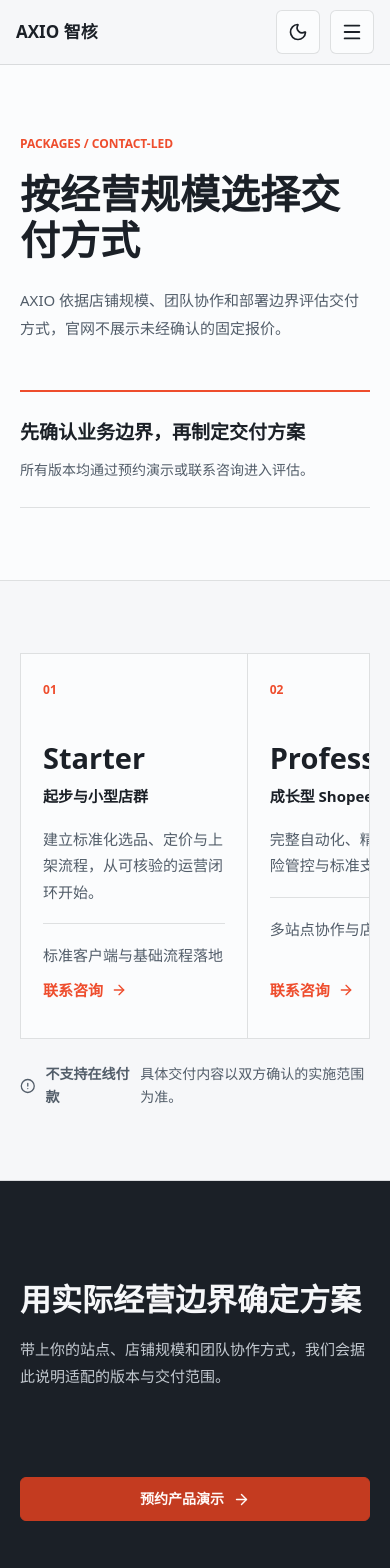
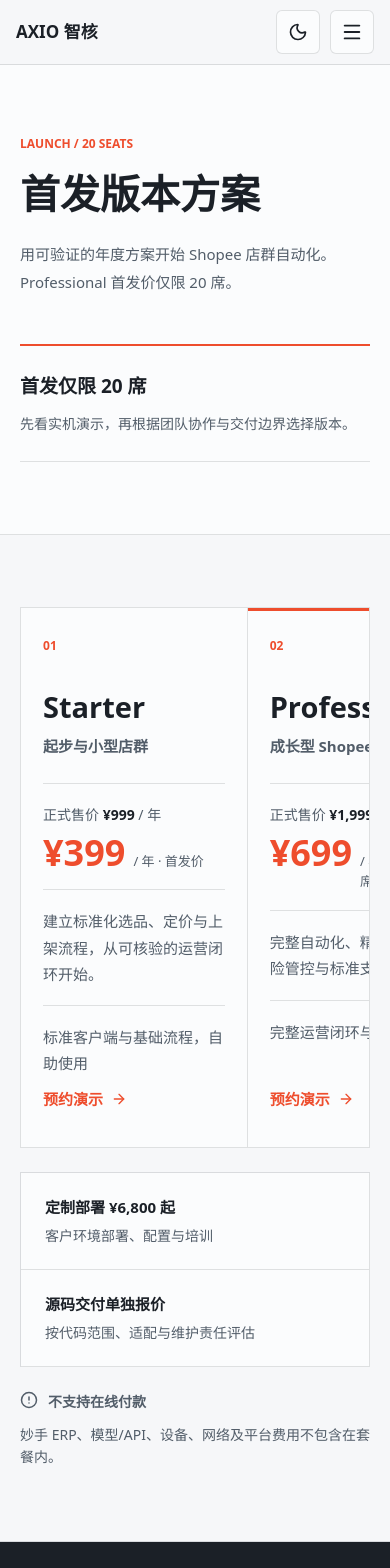
Before and after one commit to NJCN-AXIO/axio-web, a Next.js app: page /pricing in a window 390 px wide. Shown: the top 1568 px of the page. Built offline with nearby package versions, Linux system fonts and the light colour scheme.

Commit message:
feat: publish launch pricing

```diff
--- a/src/app/(marketing)/marketing.css
+++ b/src/app/(marketing)/marketing.css
@@ -272,32 +272,52 @@
 
 .package-comparison__option {
   display: flex;
-  min-height: 380px;
+  min-height: 510px;
   padding: 32px;
   flex-direction: column;
   border-right: 1px solid var(--border);
+}
+
+.package-comparison__option[data-featured="true"] {
+  box-shadow: inset 0 3px 0 var(--brand);
+  background: var(--raised);
 }
 
 .package-comparison__option:last-child {
   border-right: 0;
 }
 
-.package-comparison__option > span {
+.package-comparison__index {
+  display: flex;
+  min-height: 22px;
+  align-items: center;
+  justify-content: space-between;
+  gap: 16px;
+}
+
+.package-comparison__index > span {
   color: var(--brand);
   font-size: 12px;
   font-weight: 800;
 }
 
+.package-comparison__index > strong {
+  color: var(--brand);
+  font-size: 12px;
+}
+
 .package-comparison h2 {
-  margin: 42px 0 8px;
+  margin: 34px 0 8px;
   color: var(--text);
   font-size: 29px;
   line-height: 1.2;
 }
 
-.package-comparison strong {
+.package-comparison__audience {
+  margin-top: 0 !important;
   color: var(--text);
   font-size: 15px;
+  font-weight: 750;
 }
 
 .package-comparison p {
@@ -310,6 +330,40 @@
 .package-comparison__delivery {
   padding-top: 18px;
   border-top: 1px solid var(--border);
+}
+
+.package-comparison__price {
+  margin-top: 24px;
+  padding: 18px 0;
+  border-top: 1px solid var(--border);
+  border-bottom: 1px solid var(--border);
+}
+
+.package-comparison__price > span {
+  color: var(--muted);
+  font-size: 14px;
+}
+
+.package-comparison__price > span b {
+  color: var(--text);
+}
+
+.package-comparison__price > div {
+  display: flex;
+  margin-top: 8px;
+  align-items: baseline;
+  gap: 8px;
+}
+
+.package-comparison__price strong {
+  color: var(--brand);
+  font-size: 42px;
+  line-height: 1;
+}
+
+.package-comparison__price small {
+  color: var(--muted);
+  font-size: 13px;
 }
 
 .package-comparison a {
@@ -329,6 +383,35 @@
   color: var(--muted);
   font-size: 14px;
   gap: 10px;
+}
+
+.package-custom-delivery {
+  display: grid;
+  margin-top: 24px;
+  border-top: 1px solid var(--border);
+  border-left: 1px solid var(--border);
+  grid-template-columns: repeat(2, minmax(0, 1fr));
+}
+
+.package-custom-delivery p {
+  display: flex;
+  margin: 0;
+  padding: 22px 24px;
+  flex-direction: column;
+  border-right: 1px solid var(--border);
+  border-bottom: 1px solid var(--border);
+  background: var(--surface);
+  gap: 6px;
+}
+
+.package-custom-delivery strong {
+  color: var(--text);
+  font-size: 15px;
+}
+
+.package-custom-delivery span {
+  color: var(--muted);
+  font-size: 14px;
 }
 
 .marketing-video-stage {
@@ -609,8 +692,21 @@
   }
 
   .package-comparison__option {
-    min-height: 350px;
+    min-height: 480px;
     padding: 26px 22px;
+  }
+
+  .package-comparison__price strong {
+    font-size: 36px;
+  }
+
+  .package-custom-delivery {
+    grid-template-columns: 1fr;
+  }
+
+  .package-boundary {
+    align-items: flex-start;
+    flex-wrap: wrap;
   }
 
   .marketing-video-stage__inner {
--- a/src/app/(marketing)/pricing/page.tsx
+++ b/src/app/(marketing)/pricing/page.tsx
@@ -6,9 +6,9 @@ import { PackageComparison } from "../../../components/marketing/package-compari
 import { getSiteContent } from "../../../content";
 
 export const metadata: Metadata = {
-  title: "版本方案",
+  title: "首发版本方案",
   description:
-    "比较 AXIO 智核 Starter、Professional 与 Enterprise 三种联系咨询式交付方案。",
+    "比较 AXIO 智核 Starter、Professional 与 Team 三种首发年度方案。",
 };
 
 export default function PricingPage() {
@@ -20,32 +20,44 @@ export default function PricingPage() {
       <section className="marketing-hero">
         <div className="marketing-hero__inner">
           <div>
-            <p className="marketing-eyebrow">PACKAGES / CONTACT-LED</p>
-            <h1>按经营规模选择交付方式</h1>
+            <p className="marketing-eyebrow">LAUNCH / 20 SEATS</p>
+            <h1>首发版本方案</h1>
             <p className="marketing-hero__lead">
-              AXIO
-              依据店铺规模、团队协作和部署边界评估交付方式，官网不展示未经确认的固定报价。
+              用可验证的年度方案开始 Shopee 店群自动化。Professional 首发价仅限
+              20 席。
             </p>
           </div>
           <aside className="marketing-hero__aside">
-            <strong>先确认业务边界，再制定交付方案</strong>
-            <p>所有版本均通过预约演示或联系咨询进入评估。</p>
+            <strong>首发仅限 20 席</strong>
+            <p>先看实机演示，再根据团队协作与交付边界选择版本。</p>
           </aside>
         </div>
       </section>
       <section className="marketing-section">
         <div className="marketing-section__inner">
           <PackageComparison packages={packageSet} />
+          <div className="package-custom-delivery">
+            <p>
+              <strong>定制部署 ¥6,800 起</strong>
+              <span>客户环境部署、配置与培训</span>
+            </p>
+            <p>
+              <strong>源码交付单独报价</strong>
+              <span>按代码范围、适配与维护责任评估</span>
+            </p>
+          </div>
           <p className="package-boundary">
             <CircleAlert aria-hidden="true" size={18} />
             <strong>不支持在线付款</strong>
-            <span>具体交付内容以双方确认的实施范围为准。</span>
+            <span>
+              妙手 ERP、模型/API、设备、网络及平台费用不包含在套餐内。
+            </span>
           </p>
         </div>
       </section>
       <MarketingCta
-        description="带上你的站点、店铺规模和团队协作方式，我们会据此说明适配的版本与交付范围。"
-        title="用实际经营边界确定方案"
+        description="通过微信预约演示，结合当前运营流程确认适配版本与交付范围。"
+        title="先看实机流程，再选择版本"
       />
     </main>
   );
--- a/src/components/marketing/package-comparison.tsx
+++ b/src/components/marketing/package-comparison.tsx
@@ -5,27 +5,36 @@ import type { PackageOption } from "../../content";
 
 type PackageSet = readonly [PackageOption, PackageOption, PackageOption];
 
-const deliveryByPackage: Record<PackageOption["name"], string> = {
-  Starter: "标准客户端与基础流程落地",
-  Professional: "多站点协作与店群经营流程",
-  Team: "团队使用、优先支持与有限规则配置",
-};
-
 export function PackageComparison({ packages }: { packages: PackageSet }) {
   return (
     <div className="package-comparison" data-testid="package-comparison">
       <div className="package-comparison__grid">
         {packages.map((option, index) => (
-          <article className="package-comparison__option" key={option.name}>
-            <span>0{index + 1}</span>
+          <article
+            className="package-comparison__option"
+            data-featured={option.featured ? "true" : undefined}
+            data-testid={"package-" + option.name.toLowerCase()}
+            key={option.name}
+          >
+            <div className="package-comparison__index">
+              <span>0{index + 1}</span>
+              {option.featured ? <strong>推荐</strong> : null}
+            </div>
             <h2>{option.name}</h2>
-            <strong>{option.audience}</strong>
+            <p className="package-comparison__audience">{option.audience}</p>
+            <div className="package-comparison__price">
+              <span>
+                正式售价 <b>{option.regularPrice}</b> / 年
+              </span>
+              <div>
+                <strong>{option.launchPrice}</strong>
+                <small>/ 年 · {option.launchLabel}</small>
+              </div>
+            </div>
             <p>{option.description}</p>
-            <p className="package-comparison__delivery">
-              {deliveryByPackage[option.name]}
-            </p>
+            <p className="package-comparison__delivery">{option.delivery}</p>
             <Link href="/demo">
-              联系咨询
+              预约演示
               <ArrowRight aria-hidden="true" size={16} />
             </Link>
           </article>
```
Also changed, not shown: src/app/home.css (+36 -0 lines), src/components/home/package-band.tsx (+14 -2 lines), 1 other file (tests, documents, lock files or other folders).
